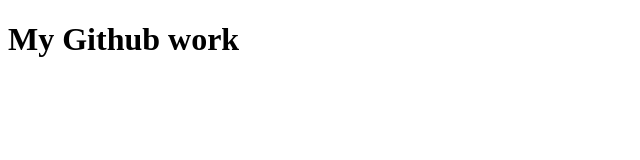
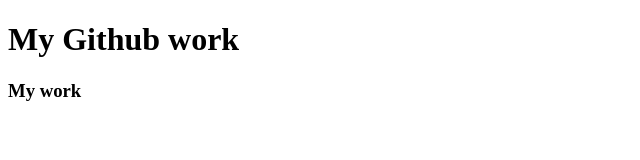
Before and after one commit to SolemanHossain/my_second_repo, a plain HTML site: page index.html in a window 1280 px wide. Shown: the full height of the page, 0-640 px from the left. Drawn offline with Linux system fonts and the light colour scheme.

Commit message:
added other code

```diff
--- a/index.html
+++ b/index.html
@@ -8,5 +8,6 @@
 </head>
 <body>
     <h1>My Github work</h1>
+    <h3>My work</h3>
 </body>
 </html>
```
